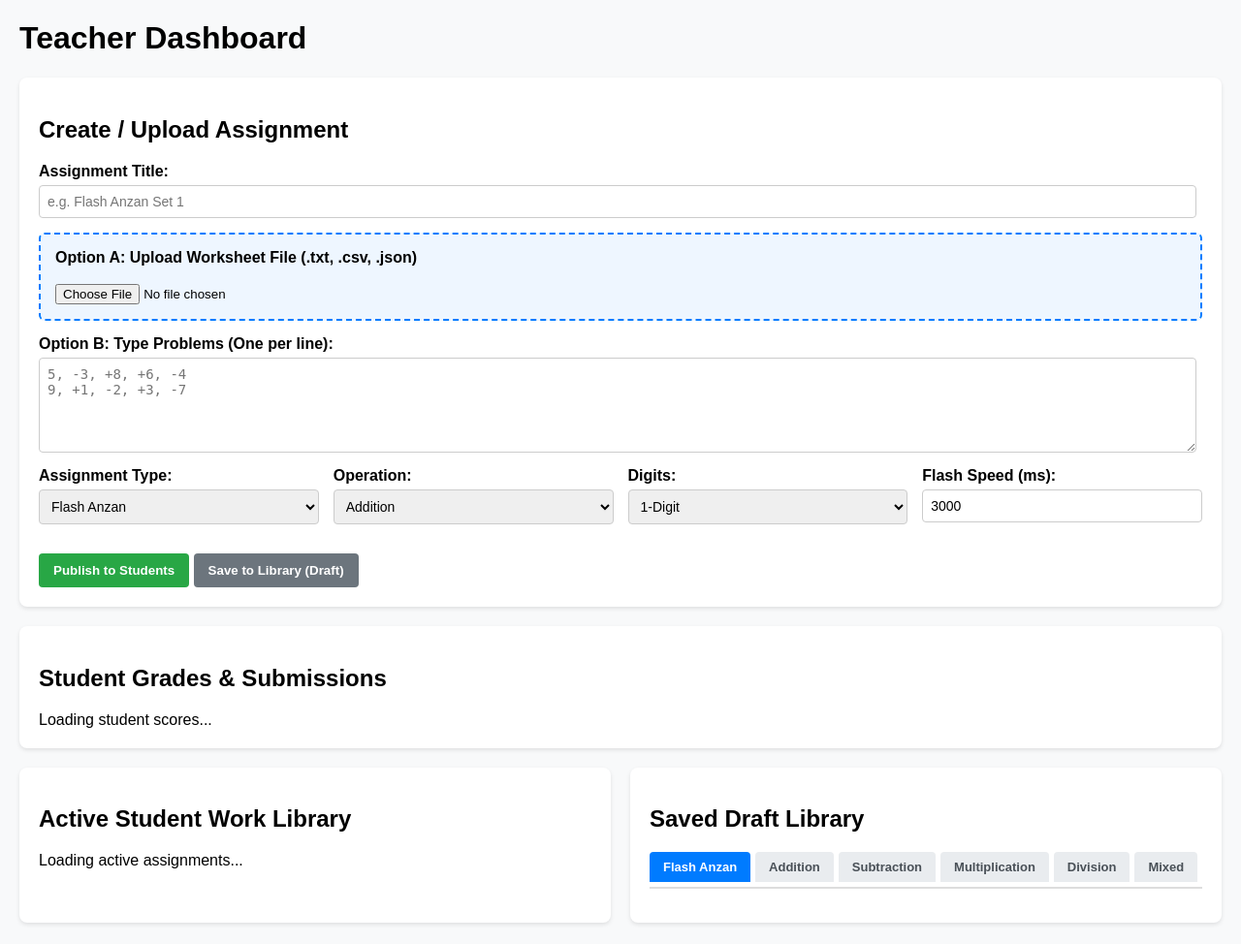
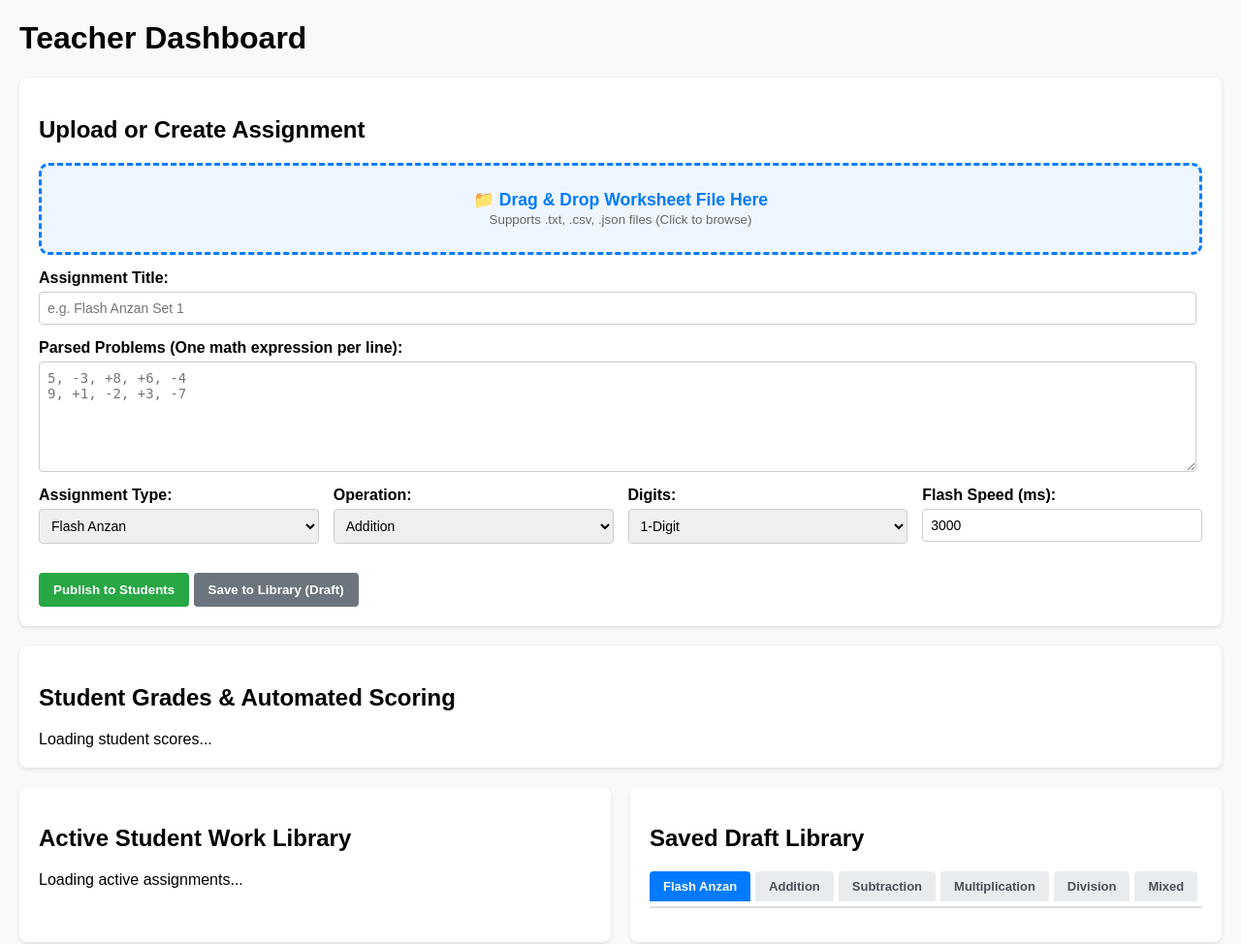
Before and after one commit to BuWiz/soroban-grader, a Flask app: page /teacher in a window 1280 px wide. Shown: the top 974 px of the page at 97% size. Run offline with Flask 3, Linux system fonts and the light colour scheme; data that the repository does not hold is empty.

Commit message:
Add native Drag and Drop file uploading to teacher dashboard

```diff
--- a/templates/teacher.html
+++ b/templates/teacher.html
@@ -12,7 +12,23 @@
         .btn-gray { background: #6c757d; color: white; }
         .btn-blue { background: #007bff; color: white; padding: 4px 10px; font-size: 12px; border: none; border-radius: 4px; cursor: pointer; margin-right: 5px; }
         .btn-red { background: #dc3545; color: white; padding: 4px 10px; font-size: 12px; border: none; border-radius: 4px; cursor: pointer; }
-        .file-box { border: 2px dashed #007bff; background: #eef6ff; padding: 15px; border-radius: 6px; margin-bottom: 15px; }
+
+        /* Drag and Drop Zone */
+        .drop-zone {
+            border: 3px dashed #007bff;
+            background: #eef6ff;
+            padding: 25px;
+            border-radius: 10px;
+            text-align: center;
+            margin-bottom: 15px;
+            cursor: pointer;
+            transition: background 0.2s, border-color 0.2s;
+        }
+        .drop-zone.dragover {
+            background: #d0e4ff;
+            border-color: #0056b3;
+        }
+
         .form-group { margin-bottom: 15px; display: flex; flex-direction: column; }
         .form-group label { font-weight: bold; margin-bottom: 5px; }
         .form-group select, .form-group input, .form-group textarea { padding: 8px; border-radius: 4px; border: 1px solid #ccc; font-size: 14px; }
@@ -21,7 +37,6 @@
         .item-row { display: flex; justify-content: space-between; align-items: center; padding: 10px 0; border-bottom: 1px solid #eee; }
         .actions { display: flex; align-items: center; }
 
-        /* Category Library Tabs */
         .tab-bar { display: flex; gap: 5px; margin-bottom: 15px; border-bottom: 2px solid #ddd; overflow-x: auto; padding-bottom: 5px; }
         .tab-btn { padding: 8px 14px; border: none; background: #e9ecef; border-radius: 4px 4px 0 0; cursor: pointer; font-weight: bold; color: #495057; font-size: 13px; }
         .tab-btn.active { background: #007bff; color: white; }
@@ -34,21 +49,24 @@
     <h1>Teacher Dashboard</h1>
 
     <div class="card">
-        <h2>Create / Upload Assignment</h2>
+        <h2>Upload or Create Assignment</h2>
         <form id="assignmentForm">
+
+            <!-- Drag & Drop Zone -->
+            <div id="dropZone" class="drop-zone" onclick="document.getElementById('w_file').click()">
+                <strong style="font-size: 1.1rem; color: #007bff;">📁 Drag & Drop Worksheet File Here</strong><br>
+                <small style="color: #666;">Supports .txt, .csv, .json files (Click to browse)</small>
+                <input type="file" id="w_file" accept=".txt,.csv,.json" style="display:none;" onchange="processFile(this.files[0])">
+            </div>
+
             <div class="form-group">
                 <label for="w_title">Assignment Title:</label>
                 <input type="text" id="w_title" placeholder="e.g. Flash Anzan Set 1" required style="width: 98%;">
             </div>
 
-            <div class="file-box">
-                <label><strong>Option A: Upload Worksheet File (.txt, .csv, .json)</strong></label><br><br>
-                <input type="file" id="w_file" accept=".txt,.csv,.json" onchange="handleFileUpload(event)">
-            </div>
-
             <div class="form-group">
-                <label for="w_content"><strong>Option B: Type Problems (One per line):</strong></label>
-                <textarea id="w_content" rows="5" placeholder="5, -3, +8, +6, -4&#10;9, +1, -2, +3, -7" style="width: 98%;"></textarea>
+                <label for="w_content"><strong>Parsed Problems (One math expression per line):</strong></label>
+                <textarea id="w_content" rows="6" placeholder="5, -3, +8, +6, -4&#10;9, +1, -2, +3, -7" style="width: 98%;"></textarea>
             </div>
 
             <div class="form-row">
@@ -94,7 +112,7 @@
     </div>
 
     <div class="card">
-        <h2>Student Grades & Submissions</h2>
+        <h2>Student Grades & Automated Scoring</h2>
         <div id="gradesList">Loading student scores...</div>
     </div>
 
@@ -104,7 +122,6 @@
             <div id="assignedList">Loading active assignments...</div>
         </div>
 
-        <!-- Categorized Library Section -->
         <div class="card">
             <h2>Saved Draft Library</h2>
             <div class="tab-bar">
@@ -126,15 +143,34 @@
     </div>
 
     <script>
-        function switchTab(tabId, btn) {
-            document.querySelectorAll('.tab-content').forEach(c => c.classList.remove('active'));
-            document.querySelectorAll('.tab-btn').forEach(b => b.classList.remove('active'));
-            document.getElementById(tabId).classList.add('active');
-            btn.classList.add('active');
-        }
+        // Drag and Drop Event Setup
+        const dropZone = document.getElementById('dropZone');
 
-        function handleFileUpload(event) {
-            const file = event.target.files[0];
+        ['dragenter', 'dragover'].forEach(eventName => {
+            dropZone.addEventListener(eventName, (e) => {
+                e.preventDefault();
+                e.stopPropagation();
+                dropZone.classList.add('dragover');
+            }, false);
+        });
+
+        ['dragleave', 'drop'].forEach(eventName => {
+            dropZone.addEventListener(eventName, (e) => {
+                e.preventDefault();
+                e.stopPropagation();
+                dropZone.classList.remove('dragover');
+            }, false);
+        });
+
+        dropZone.addEventListener('drop', (e) => {
+            const dt = e.dataTransfer;
+            const files = dt.files;
+            if (files && files.length > 0) {
+                processFile(files[0]);
+            }
+        });
+
+        function processFile(file) {
             if (!file) return;
             const reader = new FileReader();
             reader.onload = function(e) {
@@ -147,6 +183,13 @@
             reader.readAsText(file);
         }
 
+        function switchTab(tabId, btn) {
+            document.querySelectorAll('.tab-content').forEach(c => c.classList.remove('active'));
+            document.querySelectorAll('.tab-btn').forEach(b => b.classList.remove('active'));
+            document.getElementById(tabId).classList.add('active');
+            btn.classList.add('active');
+        }
+
         async function submitWorksheet(statusType) {
             const title = document.getElementById('w_title').value.trim();
             const content = document.getElementById('w_content').value.trim();
@@ -155,8 +198,8 @@
             const digits = document.getElementById('w_digits').value;
             const flash_speed = parseInt(document.getElementById('w_flash_speed').value) || 3000;
 
-            if (!title) {
-                alert('Please enter an assignment title or select a file!');
+            if (!title || !content) {
+                alert('Please provide an assignment title and worksheet content!');
                 return;
             }
 
@@ -209,7 +252,6 @@
                 const assignedContainer = document.getElementById('assignedList');
                 assignedContainer.innerHTML = '';
 
-                // Tab Containers
                 const tabs = {
                     flash: document.getElementById('tab-flash'),
                     addition: document.getElementById('tab-addition'),
@@ -251,7 +293,6 @@
                                 </div>
                             `;
 
-                            // Route to respective category tab
                             if (itemType === 'Flash Anzan') {
                                 tabs.flash.appendChild(el);
                             } else if (itemOp === 'Addition') {
@@ -271,7 +312,6 @@
                     assignedContainer.innerHTML = '<p style="color:#6c757d;">No active assignments.</p>';
                 }
 
-                // Fill empty tab placeholders
                 Object.entries(tabs).forEach(([key, container]) => {
                     if (container.children.length === 0) {
                         container.innerHTML = `<p style="color:#6c757d;">No saved items in ${key}.</p>`;
```
